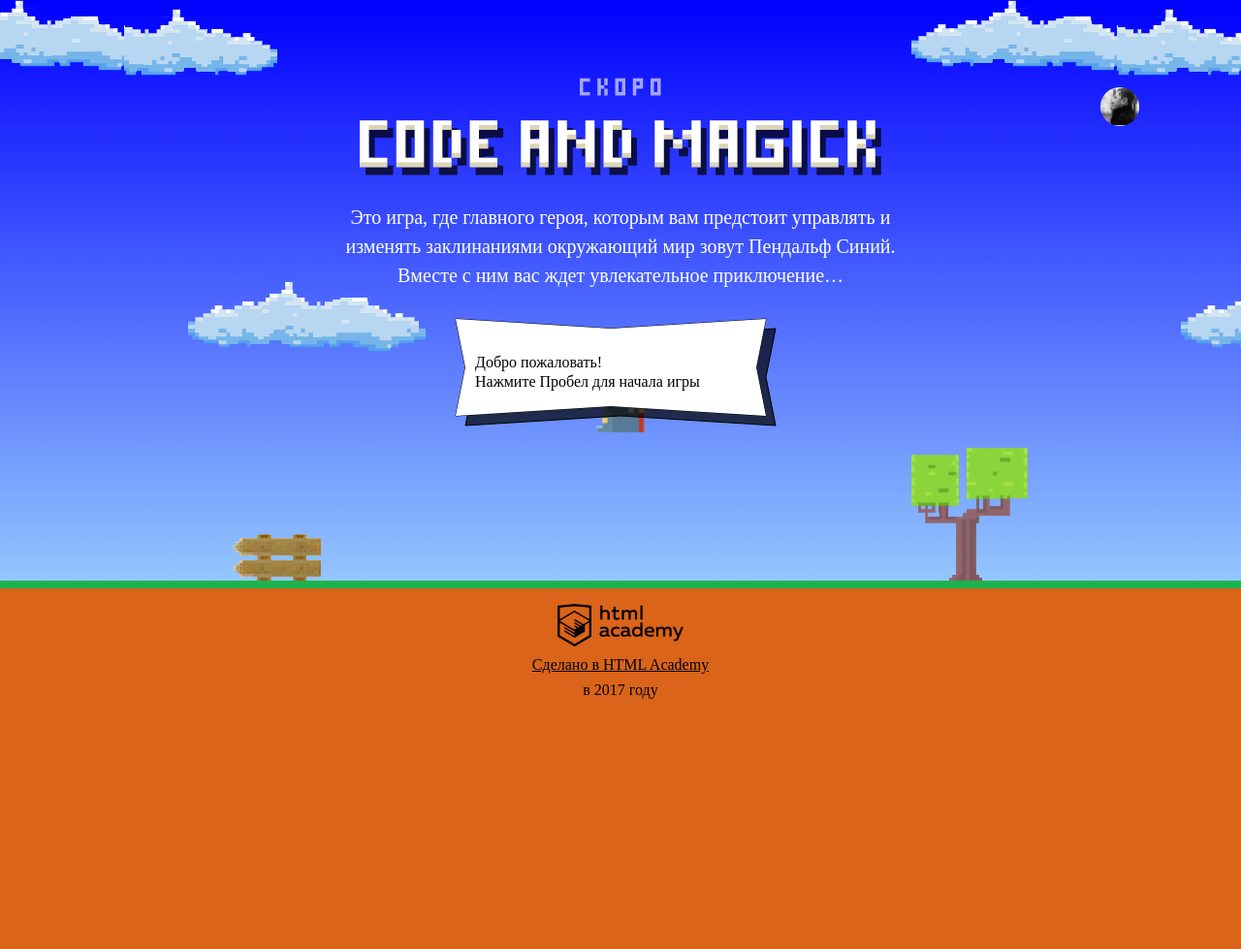
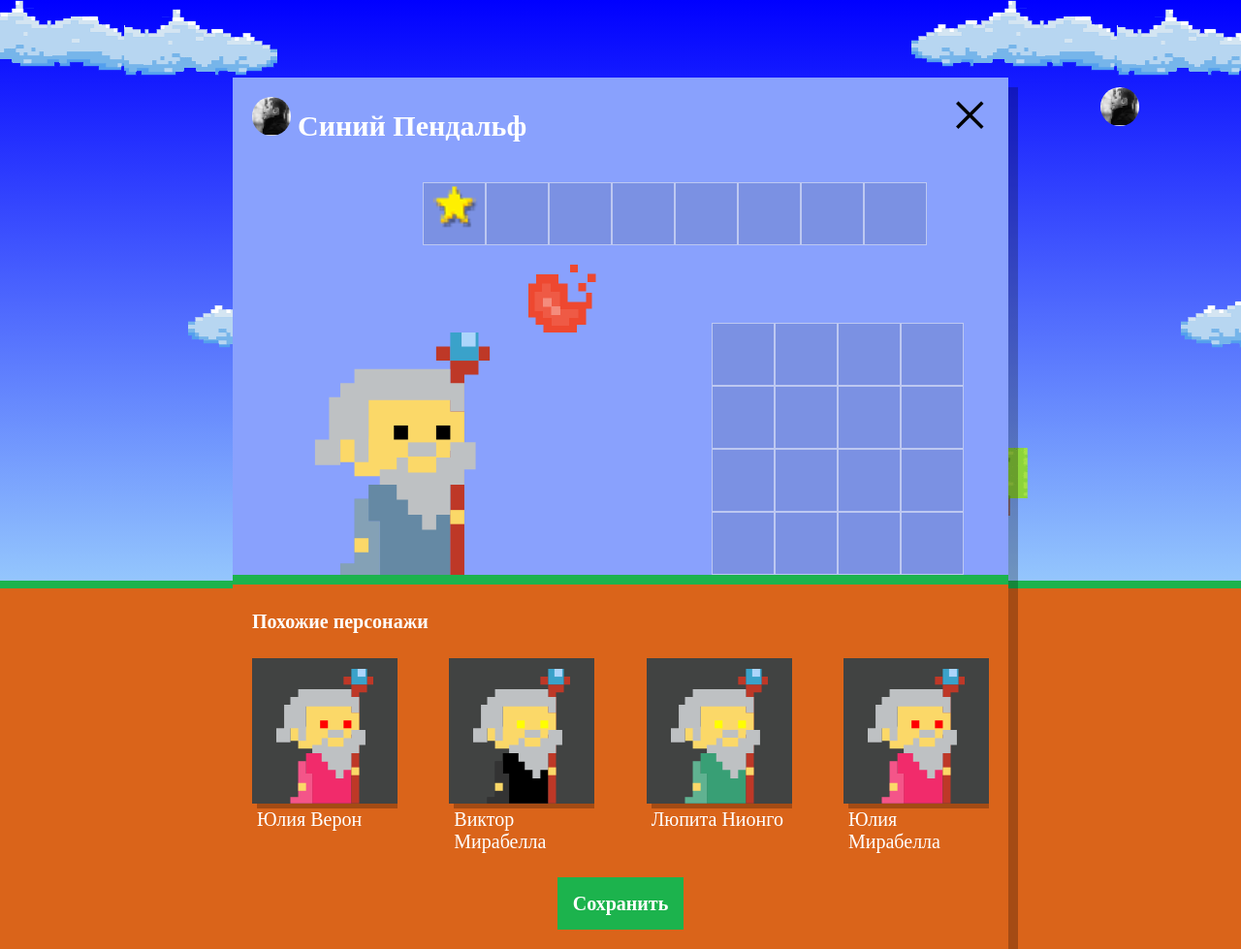
Before and after one commit to bd2051/618225-code-and-magick, a website: page index.html in a window 1280 px wide. Shown: the whole page at 97% size. Before the commit the page ends 800 px from the top, so only its background shows below. Drawn offline with Linux system fonts and the light colour scheme; a web font is replaced by a local one.

Commit message:
исправлены ошибки eslint

```diff
--- a/index.html
+++ b/index.html
@@ -199,7 +199,7 @@
   };
 </script>
 <script src="js/stat.js"></script>
+<script src="js/setup.js"></script>
 <script src="js/game.js"></script>
-<script src="js/setup.js"></script>
 </body>
 </html>
--- a/js/setup.js
+++ b/js/setup.js
@@ -0,0 +1,81 @@
+'use strict';
+
+var userDialog = document.querySelector('.setup');
+userDialog.classList.remove('hidden');
+
+var similarListElement = userDialog.querySelector('.setup-similar-list');
+
+var similarWizardTemplate = document.querySelector('#similar-wizard-template')
+  .content
+  .querySelector('.setup-similar-item');
+
+var randomFirstName = [
+  'Иван',
+  'Хуан Себастьян',
+  'Мария',
+  'Кристоф',
+  'Виктор',
+  'Юлия',
+  'Люпита',
+  'Вашингтон'
+];
+var randomSecondName = [
+  'да Марья',
+  'Верон',
+  'Мирабелла',
+  'Вальц',
+  'Онопко',
+  'Топольницкая',
+  'Нионго',
+  'Ирвинг'
+];
+var randomCoat = [
+  'rgb(101, 137, 164)',
+  'rgb(241, 43, 107)',
+  'rgb(146, 100, 161)',
+  'rgb(56, 159, 117)',
+  'rgb(215, 210, 55)',
+  'rgb(0, 0, 0)',
+];
+var randomEyes = [
+  'black',
+  'red',
+  'blue',
+  'yellow',
+  'green'
+];
+
+var getRandomArbitrary = function (length) {
+  return Math.round(Math.random() * (length - 1));
+};
+
+var RandomWizard = {};
+var wizards = [];
+var WIZARDS_NUMBER = 4;
+
+for (var i = 0; i < WIZARDS_NUMBER; i++) {
+  RandomWizard = {
+    name: randomFirstName[getRandomArbitrary(randomFirstName.length)] + ' ' + randomSecondName[getRandomArbitrary(randomSecondName.length)],
+    coatColor: randomCoat[getRandomArbitrary(randomCoat.length)],
+    eyesColor: randomEyes[getRandomArbitrary(randomEyes.length)]
+  };
+  wizards[i] = RandomWizard;
+}
+
+var renderWizard = function (wizard) {
+  var wizardElement = similarWizardTemplate.cloneNode(true);
+
+  wizardElement.querySelector('.setup-similar-label').textContent = wizard.name;
+  wizardElement.querySelector('.wizard-coat').style.fill = wizard.coatColor;
+  wizardElement.querySelector('.wizard-eyes').style.fill = wizard.eyesColor;
+
+  return wizardElement;
+};
+
+var fragment = document.createDocumentFragment();
+for (i = 0; i < wizards.length; i++) {
+  fragment.appendChild(renderWizard(wizards[i]));
+}
+similarListElement.appendChild(fragment);
+
+userDialog.querySelector('.setup-similar').classList.remove('hidden');
```
